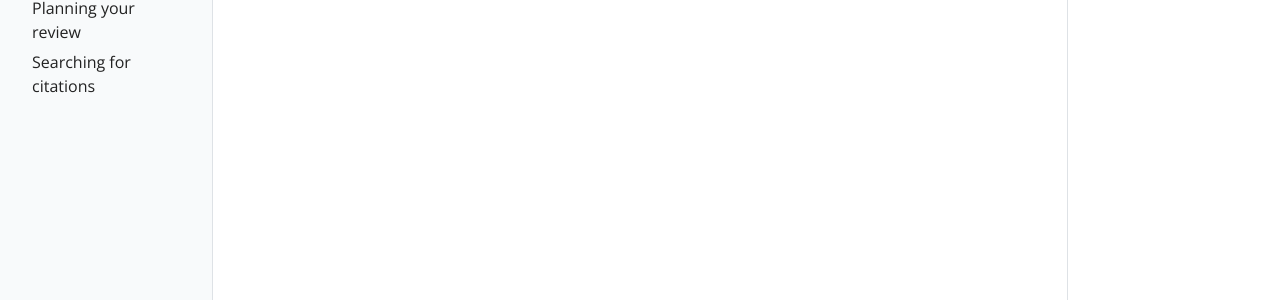
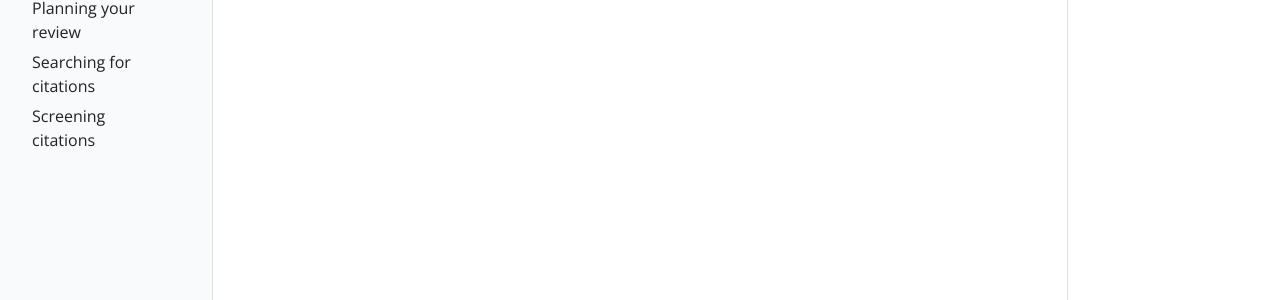
Before and after one commit to scheng87/colandr.github.io, a Jekyll site: the page built from pages/planning.md, in a window 1280 px wide. Shown: the part 290-590 px from the top of the page. Built offline with Jekyll 4.4.1, drawn with Linux system fonts in a browser that asks for light colours.

```diff
--- a/_data/toc.yml
+++ b/_data/toc.yml
@@ -48,3 +48,8 @@
           url: "searching#boolean-queries"
         - title: Conducting search
           url: "searching#conducting-search"
+    - title: "Screening citations"
+      url: "screening"
+      children:
+        - title: Decisions
+          url: "screening#decisions"
```
Also changed, not shown: index.md (+2 -0 lines).
